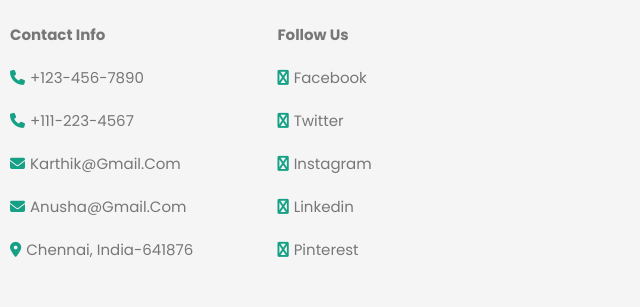
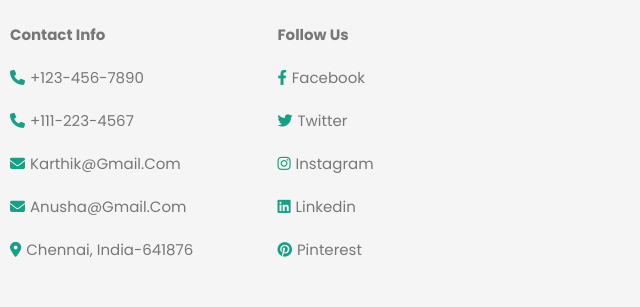
Before and after one commit to Madhumithank/stayhealth, a plain HTML site: page index.html in a window 1280 px wide. Shown: the part 6081-6388 px from the top of the page, 640-1280 px from the left. Drawn offline with Linux system fonts and the light colour scheme.

Commit message:
Update index.html

```diff
--- a/index.html
+++ b/index.html
@@ -432,11 +432,11 @@
 
             <div class="box">
                 <h3>follow us</h3>
-                <a href="#"><i class="fas fa-facebook-f"></i>facebook</a>
-                <a href="#"><i class="fas fa-twitter"></i>twitter</a>
-                <a href="#"><i class="fas fa-instagram"></i>instagram</a>
-                <a href="#"><i class="fas fa-linkedin"></i>linkedin</a>
-                <a href="#"><i class="fas fa-pinterest"></i>pinterest</a>
+                <a href="#"><i class="fab fa-facebook-f"></i>facebook</a>
+                <a href="#"><i class="fab fa-twitter"></i>twitter</a>
+                <a href="#"><i class="fab fa-instagram"></i>instagram</a>
+                <a href="#"><i class="fab fa-linkedin"></i>linkedin</a>
+                <a href="#"><i class="fab fa-pinterest"></i>pinterest</a>
 
             </div>
 
```
